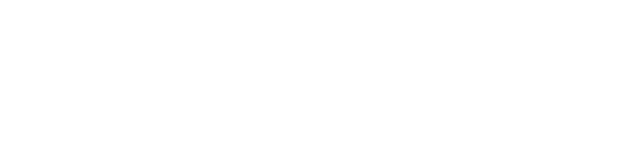
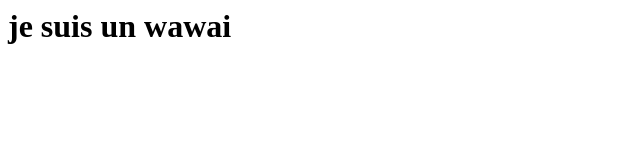
Before and after one commit to nambini31/EquipeBrouta, a plain HTML site: page index.html in a window 1280 px wide. Shown: the whole page, without its empty margins (0-640 px from the left). Drawn offline with Linux system fonts and the light colour scheme.

Commit message:
modification d'[index

```diff
--- a/index.html
+++ b/index.html
@@ -6,6 +6,6 @@
     <title>Document</title>
 </head>
 <body>
-
+    <h1>je suis un  wawai</h1>
 </body>
 </html>
```
